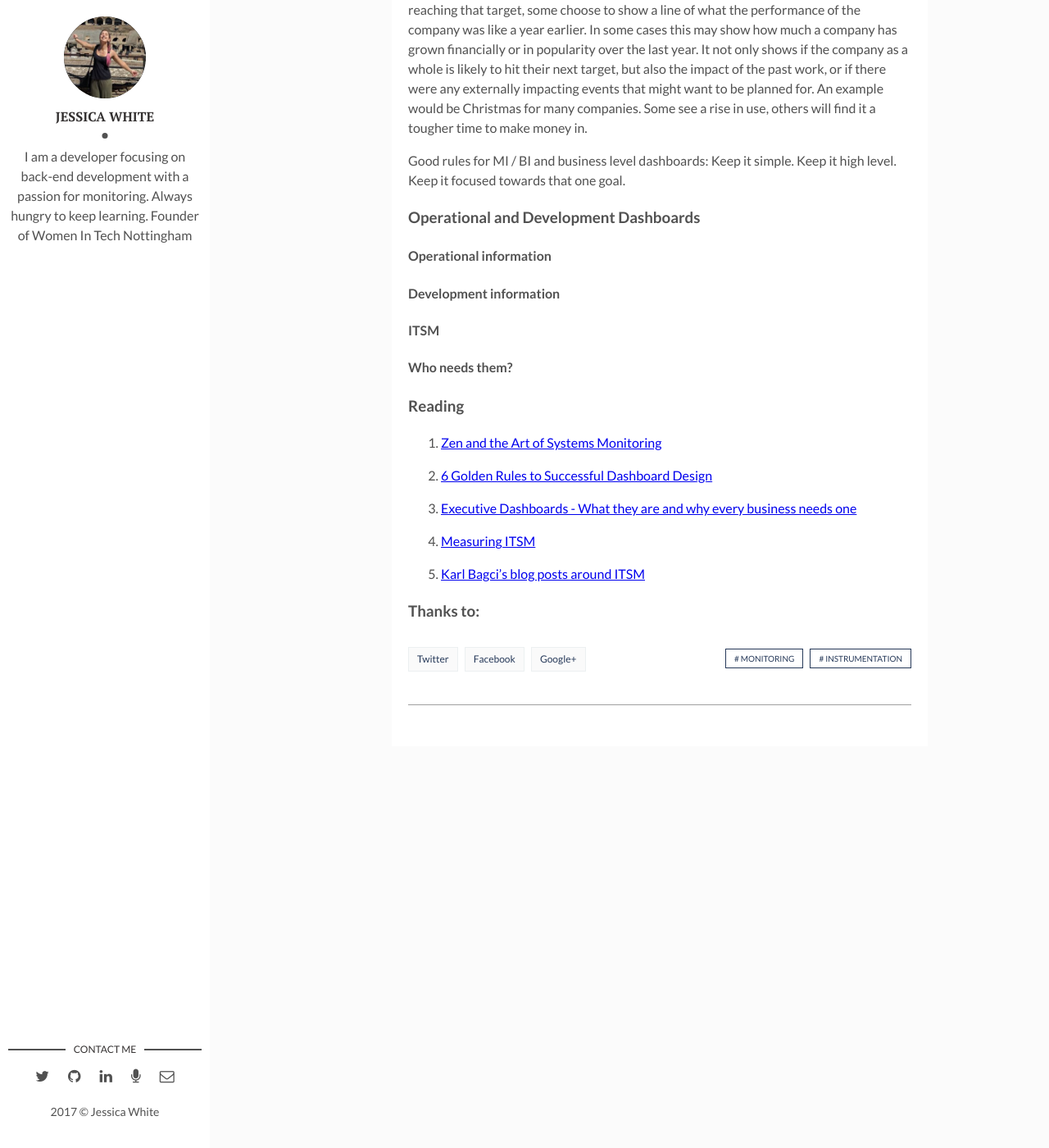
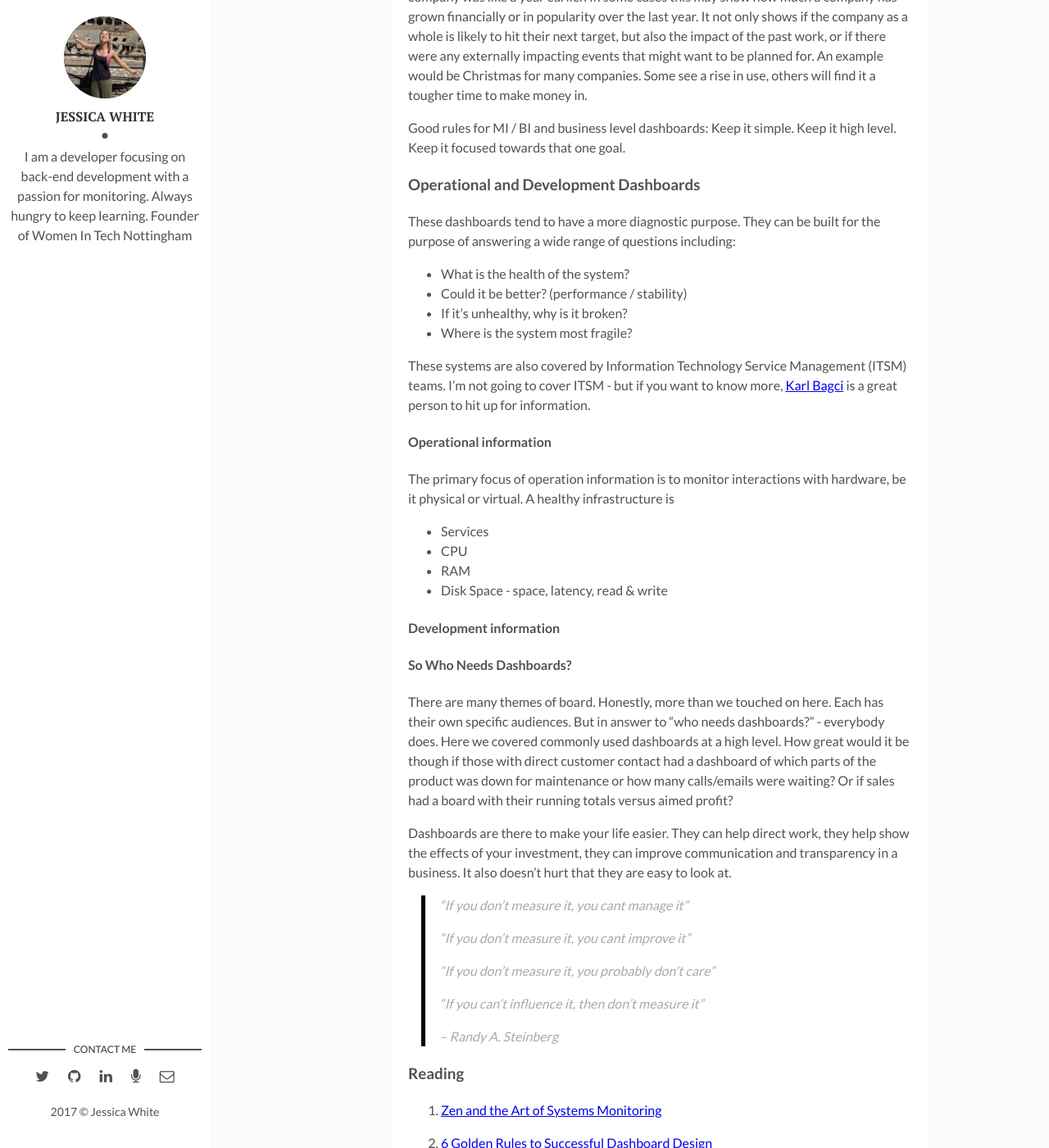
Before and after one commit to wordshaker/jesswhite_4, a Jekyll site: the page built from _posts/2017-10-05-whoneedsdashboards-post.md, in a window 1280 px wide and 1400 px high, scrolled down 3645 px. Shown: the whole window at 82% size. Built offline with Jekyll 4.4.1, drawn with Linux system fonts in a browser that asks for light colours; some of the changed text lies outside the part shown.

Commit message:
Start of Op and Dev half of Dashboarding post
* Put in place holder for dashboard post

* Add a couple of references

* start dash post

* First draft of BI and MI half of dash post

* First Draft of MI BI

* Start op and dev post version 1

* Op Dev start

```diff
--- a/_posts/2017-10-05-whoneedsdashboards-post.md
+++ b/_posts/2017-10-05-whoneedsdashboards-post.md
@@ -76,15 +74,44 @@
 
 ### Operational and Development Dashboards
 
+These dashboards tend to have a more diagnostic purpose. They can be built for the purpose of answering a wide range of questions including:
+
+* What is the health of the system?
+* Could it be better? (performance / stability)
+* If it's unhealthy, why is it broken?
+* Where is the system most fragile?
+
+These systems are also covered by Information Technology Service Management (ITSM) teams. I'm not going to cover ITSM - but if you want to know more, [Karl Bagci](https://medium.com/@karlbagci) is a great person to hit up for information.
+
 #### Operational information
+
+The primary focus of operation information is to monitor interactions with hardware, be it physical or virtual. A healthy infrastructure is
+
+* Services
+* CPU
+* RAM
+* Disk Space - space, latency, read & write
 
 #### Development information
 
 
-#### ITSM
 
-#### Who needs them?
 
+#### So Who Needs Dashboards?
+
+There are many themes of board. Honestly, more than we touched on here. Each has their own specific audiences. But in answer to "who needs dashboards?" - everybody does. Here we covered commonly used dashboards at a high level. How great would it be though if those with direct customer contact had a dashboard of which parts of the product was down for maintenance or how many calls/emails were waiting? Or if sales had a board with their running totals versus aimed profit?
+
+Dashboards are there to make your life easier. They can help direct work, they help show the effects of your investment, they can improve communication and transparency in a business. It also doesn't hurt that they are easy to look at.
+
+> "If you don't measure it, you cant manage it"
+>
+> "If you don't measure it, you cant improve it"
+>
+> "If you don't measure it, you probably don't care"
+>
+> "If you can't influence it, then don't measure it"
+>
+> -- _Randy A. Steinberg_
 
 ### Reading
 
@@ -100,3 +127,7 @@
 
 
 ### Thanks to:
+
+<div style="width:20%; height:20%;" markdown="1">
+![Musketeers](../assets/img/2017-10-05/musketeers.png)
+</div>
```
Also changed, not shown: other parts of _posts/2017-10-05-whoneedsdashboards-post.md (+0 -2 lines), assets/img/2017-10-05/musketeers.png (added).
